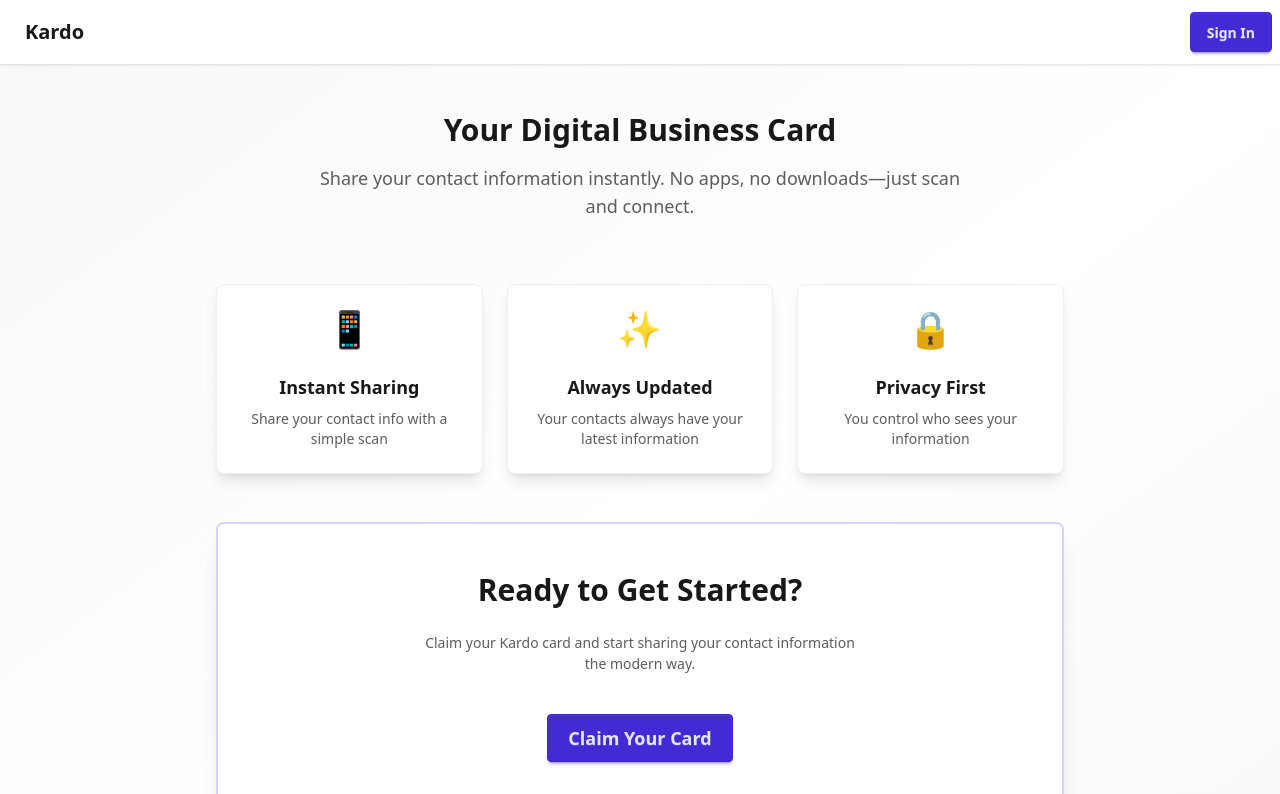
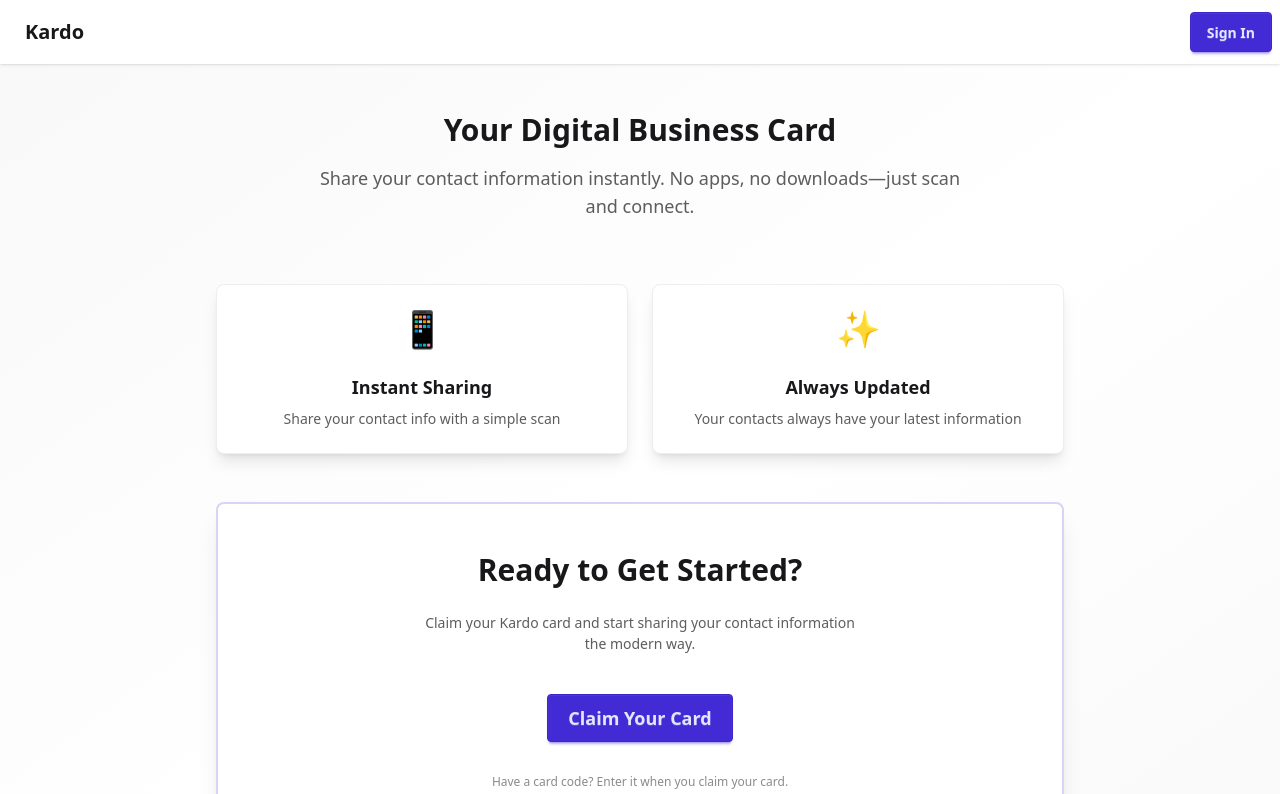
Before and after one commit to rodr499/kardo, a Next.js app: page / in a window 1280 px wide. Shown: the top 794 px of the page. Built offline with nearby package versions, Linux system fonts and the light colour scheme; no server answers.

Commit message:
Remove Privacy First card from home page
- Removed 'Privacy First' feature card with 'You control who sees your information' text
- Updated features grid from 3 columns to 2 columns to accommodate remaining cards

```diff
--- a/src/app/page.tsx
+++ b/src/app/page.tsx
@@ -21,7 +21,7 @@
         </div>
 
         {/* Features Grid */}
-        <div className="grid md:grid-cols-3 gap-6 mb-12">
+        <div className="grid md:grid-cols-2 gap-6 mb-12">
           <div className="card bg-base-100 shadow-lg border border-base-300">
             <div className="card-body items-center text-center">
               <div className="text-4xl mb-4">📱</div>
@@ -38,16 +38,6 @@
               <h3 className="card-title text-lg">Always Updated</h3>
               <p className="text-sm text-base-content/70">
                 Your contacts always have your latest information
-              </p>
-            </div>
-          </div>
-
-          <div className="card bg-base-100 shadow-lg border border-base-300">
-            <div className="card-body items-center text-center">
-              <div className="text-4xl mb-4">🔒</div>
-              <h3 className="card-title text-lg">Privacy First</h3>
-              <p className="text-sm text-base-content/70">
-                You control who sees your information
               </p>
             </div>
           </div>
```
